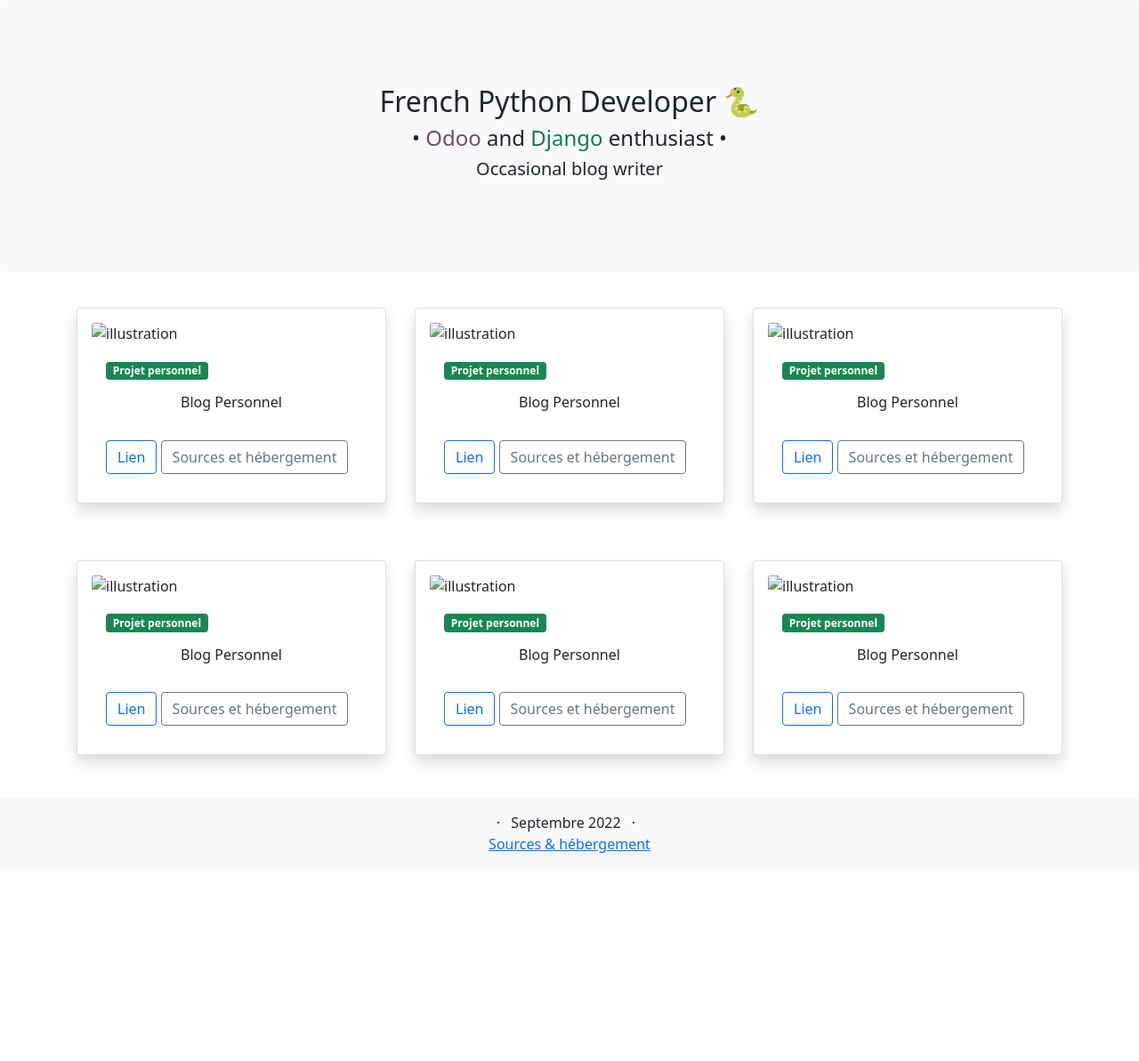
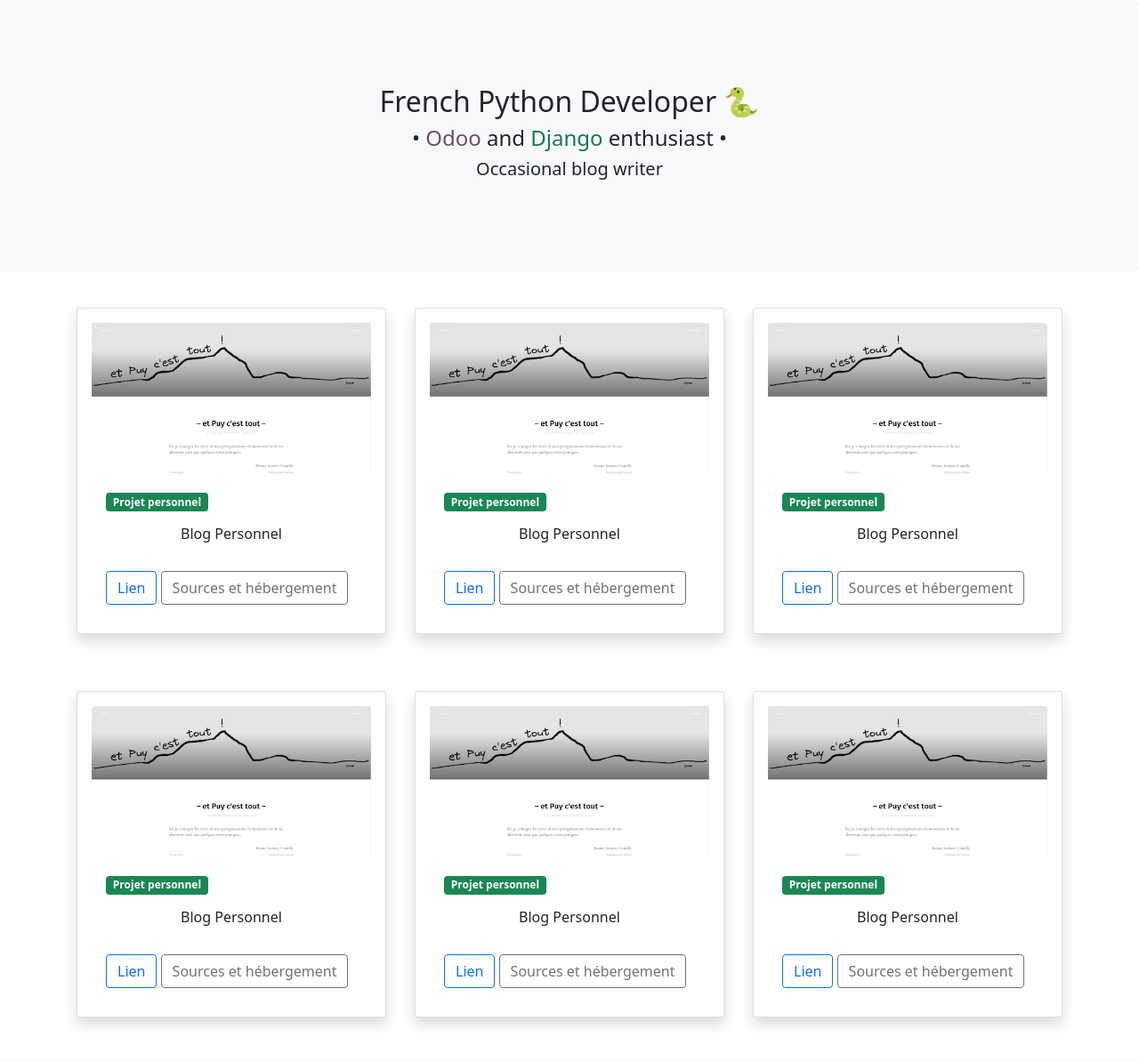
Before and after one commit to CamClrt/camclrt_flask_project, a Flask app: template templates/index.html in a window 1280 px wide. Shown: the part 57-1250 px from the top of the page at 89% size. Before the commit the page ends 1016 px from the top, so only its background shows below. Run offline with Flask 2, Linux system fonts and the light colour scheme; the template is opened without the code that fills it, so the values that code supplies are empty.

Commit message:
imp content to layout + index templates

```diff
--- a/templates/index.html
+++ b/templates/index.html
@@ -18,7 +18,7 @@
 
             <div class="col-12 col-lg-4">
                 <div class="card mx-1 my-3 shadow p-3 mb-5 bg-white rounded">
-                    <img alt="illustration" class="card-img-top" src="#">
+                    <img alt="illustration" class="card-img-top" src="static/img/et_puy_c_est_tout.png">
                     <div class="card-body">
                         <span class="badge bg-success mb-3">Projet personnel</span>
                         <h6 class="card-title text-center">Blog Personnel</h6><br>
@@ -32,7 +32,7 @@
 
             <div class="col-12 col-lg-4">
                 <div class="card mx-1 my-3 shadow p-3 mb-5 bg-white rounded">
-                    <img alt="illustration" class="card-img-top" src="#">
+                    <img alt="illustration" class="card-img-top" src="static/img/et_puy_c_est_tout.png">
                     <div class="card-body">
                         <span class="badge bg-success mb-3">Projet personnel</span>
                         <h6 class="card-title text-center">Blog Personnel</h6><br>
@@ -46,7 +46,7 @@
 
             <div class="col-12 col-lg-4">
                 <div class="card mx-1 my-3 shadow p-3 mb-5 bg-white rounded">
-                    <img alt="illustration" class="card-img-top" src="#">
+                    <img alt="illustration" class="card-img-top" src="static/img/et_puy_c_est_tout.png">
                     <div class="card-body">
                         <span class="badge bg-success mb-3">Projet personnel</span>
                         <h6 class="card-title text-center">Blog Personnel</h6><br>
@@ -60,7 +60,7 @@
 
             <div class="col-12 col-lg-4">
                 <div class="card mx-1 my-3 shadow p-3 mb-5 bg-white rounded">
-                    <img alt="illustration" class="card-img-top" src="#">
+                    <img alt="illustration" class="card-img-top" src="static/img/et_puy_c_est_tout.png">
                     <div class="card-body">
                         <span class="badge bg-success mb-3">Projet personnel</span>
                         <h6 class="card-title text-center">Blog Personnel</h6><br>
@@ -74,7 +74,7 @@
 
             <div class="col-12 col-lg-4">
                 <div class="card mx-1 my-3 shadow p-3 mb-5 bg-white rounded">
-                    <img alt="illustration" class="card-img-top" src="#">
+                    <img alt="illustration" class="card-img-top" src="static/img/et_puy_c_est_tout.png">
                     <div class="card-body">
                         <span class="badge bg-success mb-3">Projet personnel</span>
                         <h6 class="card-title text-center">Blog Personnel</h6><br>
@@ -88,7 +88,7 @@
 
             <div class="col-12 col-lg-4">
                 <div class="card mx-1 my-3 shadow p-3 mb-5 bg-white rounded">
-                    <img alt="illustration" class="card-img-top" src="#">
+                    <img alt="illustration" class="card-img-top" src="static/img/et_puy_c_est_tout.png">
                     <div class="card-body">
                         <span class="badge bg-success mb-3">Projet personnel</span>
                         <h6 class="card-title text-center">Blog Personnel</h6><br>
--- a/templates/layout.html
+++ b/templates/layout.html
@@ -32,7 +32,7 @@
                                target="_blank">👥 Linkedin</a>
                         </li>
                         <li class="nav-item">
-                            <a class="nav-link" href="#" target="_blank">📄 CV</a>
+                            <a class="nav-link" href=camille_clarret_cv.pdf" target="_blank">📄 CV</a>
                         </li>
                         <li class="nav-item">
                             <a class="nav-link" href="mailto:camille.clarret@gmail.com" target="_blank">📩 Mail</a>
```
Also changed, not shown: static/img/et_puy_c_est_tout.png (added).
